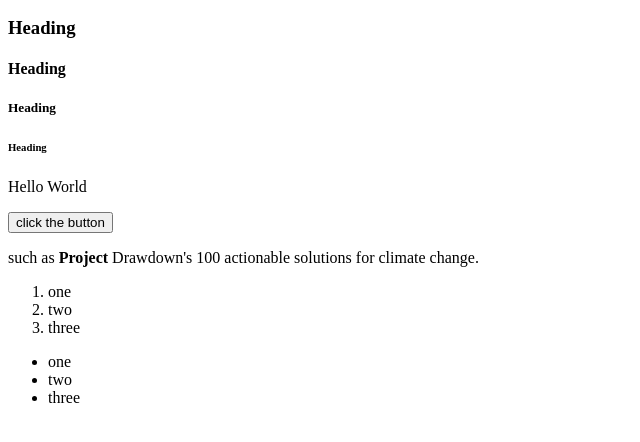
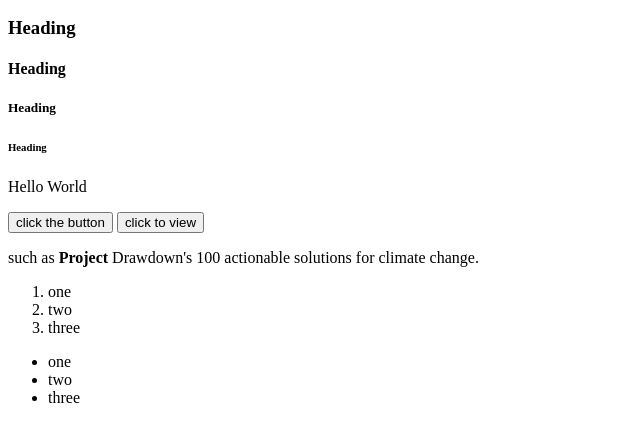
Before and after one commit to priyanka1435/MERN-stack, a plain HTML site: page index.html in a window 1280 px wide. Shown: the part 110-552 px from the top of the page, without its empty margins (0-640 px from the left). Drawn offline with Linux system fonts and the light colour scheme.

Commit message:
Update index.html

```diff
--- a/index.html
+++ b/index.html
@@ -9,7 +9,9 @@
     <h6>Heading</h6>
     <p>Hello World</p>
     <button>click the button</button>
-    <a href="./page.html" target="_blank"></a>
+    <a href="./page.html" target="_blank">
+        <button>click to view</button>
+    </a>
     <p>such as <b>Project</b> Drawdown's 100 actionable solutions for climate change.</p>
     <ol>
         <li>one</li>
```
